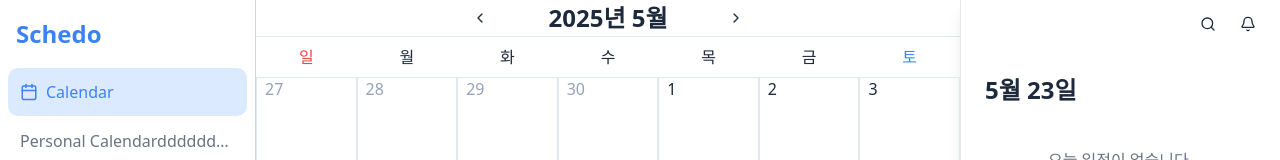
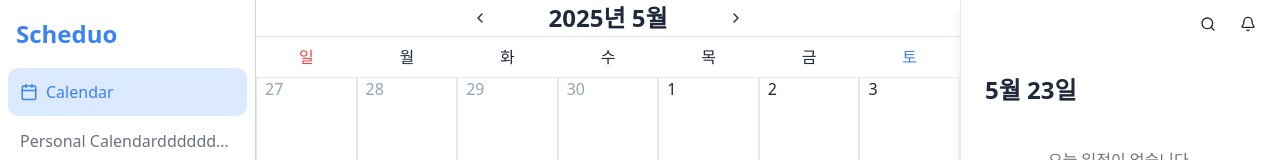
Before and after one commit to Scheduo/Front, a React (Vite) app: page / in a window 1280 px wide. Shown: the top 160 px of the page. Built offline with nearby package versions, Linux system fonts and the light colour scheme; a web font is replaced by a local one.

Commit message:
:memo: [Docs]: LeftSidebar에 TSDoc 추가

```diff
--- a/src/widgets/LeftSidebar/ui/LeftSidebar.tsx
+++ b/src/widgets/LeftSidebar/ui/LeftSidebar.tsx
@@ -2,11 +2,16 @@ import { CalendarHeader } from "./CalendarHeader";
 import { CalendarList } from "./CalendarList";
 import { UserInfo } from "./UserInfo";
 
+/**
+ * 메인 캘린더 화면의 왼쪽 사이드바 컴포넌트입니다.
+ * 상단에는 앱 로고와 캘린더 헤더, 중앙에는 사용자가 속한 캘린더 목록,
+ * 하단에는 로그인한 사용자 정보와 설정 버튼을 표시합니다.
+ */
 export const LeftSidebar = () => {
   return (
     <div className="flex h-screen w-64 flex-col border-grayscale-300 border-r">
       <div className="p-4">
-        <h1 className="font-semibold text-bold-l text-primary-main">Schedo</h1>
+        <h1 className="font-semibold text-bold-l text-primary-main">Scheduo</h1>
       </div>
 
       <div className="h-10 flex-1 px-2">
```
